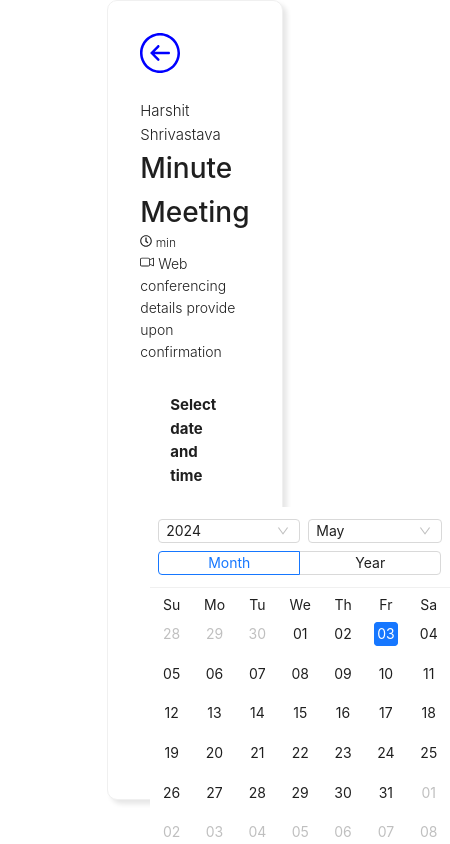
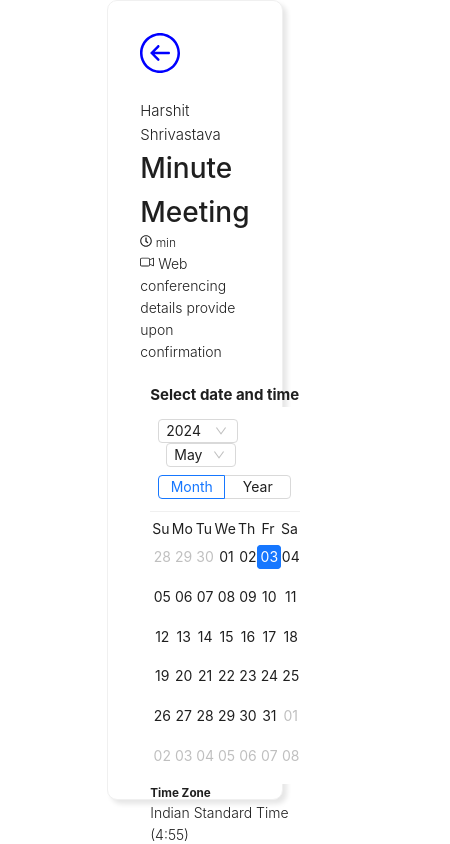
Before and after one commit to harshit340/MeetSchedular, a Next.js app in the folder meetschedular/: page /page2 in a window 390 px wide. Shown: the top 844 px of the page, 450 px wide, since content can reach past the window. Built offline with nearby package versions, Linux system fonts and the light colour scheme.

Commit message:
done with project

```diff
--- a/meetschedular/src/app/_calender/page.tsx
+++ b/meetschedular/src/app/_calender/page.tsx
@@ -36,10 +36,10 @@ export default function Calender({ onDateSelected }: CalenderProps) {
         <>
            { selectedDate?<>
            <div className='layout-time'>
-           <div className='calender-part'>
-            <h2 style={{padding:"20px"}}>Select date and time</h2>
-            <Calendar className='calender-style' fullscreen={false} onPanelChange={onPanelChange} onSelect={onSelect}/>
-            <div style={{padding:"20px"}}>
+           <div className='calender-part-button'>
+            <h2 >Select date and time</h2>
+            <Calendar className='calender-part-style' fullscreen={false} onPanelChange={onPanelChange} onSelect={onSelect}/>
+            <div >
                 <h3>Time Zone</h3>
                 <h5 style={{fontSize:"14px" , fontWeight:300}}>Indian Standard Time (4:55)</h5>
             </div>
@@ -51,9 +51,9 @@ export default function Calender({ onDateSelected }: CalenderProps) {
            </>
            :<>
          <div className='calender-part'>
-            <h2 style={{padding:"20px"}}>Select date and time</h2>
+            <h2 >Select date and time</h2>
            <Calendar className='calender-style' fullscreen={false} onPanelChange={onPanelChange} onSelect={onSelect}/>
-            <div style={{padding:"20px"}}>
+            <div >
                 <h3>Time Zone</h3>
                 <h5 style={{fontSize:"14px" , fontWeight:300}}>Indian Standard Time (4:55)</h5>
             </div>
--- a/meetschedular/src/app/_timer/page.tsx
+++ b/meetschedular/src/app/_timer/page.tsx
@@ -2,6 +2,7 @@ import { Button } from 'antd';
 import React from 'react';
 import { useRouter } from "next/navigation"
 import { MdVisibility } from 'react-icons/md';
+import "../style/timer.css"
 
 export default function Timer({selectedDate}) {
   const [timeSlots,setTimeSlots]=React.useState([]);
@@ -35,7 +36,21 @@ function handleSubmit() {
 
   return (
 
-    <div style={{padding:"20px"}}>
+    <div className='button-part'>
+   <h4 className='button-header'>{selectedDate ? selectedDate.format('YYYY-MM-DD') : 'No date selected'}</h4>
+   <div  className='button-format'>
+                    {timeSlots?.map((time,index)=>(
+                        <Button className='button-style' onClick={handleSubmit} key={index}>{time}</Button>
+                    ))}
+                </div>
+
+    </div>
+
+  )
+}
+
+
+{/* <div style={{padding:"20px"}}>
    <h4 style={{margin:"20px" , paddingLeft:"23px"}}>{selectedDate ? selectedDate.format('YYYY-MM-DD') : 'No date selected'}</h4>
    <div style={{ display:"flex" , flexDirection:"column" ,maxHeight:'430px' , overflow:"auto"}} >
                     {timeSlots?.map((time,index)=>(
@@ -43,7 +58,4 @@ function handleSubmit() {
                     ))}
                 </div>
 
-    </div>
-
-  )
-}
+    </div> */}
--- a/meetschedular/src/app/schedule/page.tsx
+++ b/meetschedular/src/app/schedule/page.tsx
@@ -38,7 +38,7 @@ export default function Schedule(){
 
 
            <div className='user-info'>
-            <p style={{fontWeight:"600", fontSize:"20px" ,padding:"10px"}}>Enter Details</p>
+            <h5 style={{fontWeight:"600", fontSize:"20px" ,padding:"10px"}}>Enter Details</h5>
             <Form name="trigger" style={{ maxWidth: 600 }} layout="vertical" autoComplete="off">
             <div style={{padding:"10px"}}>
             <Form.Item  name="Name" label="Name" rules={[{ required: true, message: 'Please input!' }]}>
--- a/meetschedular/src/app/style/Home.css
+++ b/meetschedular/src/app/style/Home.css
@@ -57,3 +57,9 @@ button:hover{
     }
 
   }
+
+  @media (max-width: 500px) {
+    .card-layout {
+        min-width: 150px;
+    }
+}
--- a/meetschedular/src/app/style/callender.css
+++ b/meetschedular/src/app/style/callender.css
@@ -16,24 +16,11 @@
 
 .layout-time{
     display: flex;
+    border-left:1px solid rgb(206, 204, 204);
+    padding-left:10px;
 }
 
-@media (max-width:768px){
-    .layout-time{
-        flex-direction: column;
-    }
-    .calender-part{
-        border:none;
-        margin:auto;
-        padding:none;
 
-    }
-    .calender-style{
-        width:250px;
-    }
-
-
-}
 @media (max-width:900px){
     .calender-style{
         width:300px
@@ -43,3 +30,55 @@
     }
 
 }
+
+@media (max-width:770px){
+    .calender-part{
+        padding-top:20px;
+        border:none;
+        width:200px;
+
+    }
+    .calender-style{
+        width:200px;
+        padding:none;
+    }
+
+
+}
+@media (max-width:768px){
+    .calender-part{
+        padding-top:20px;
+        border:none;
+        width:200px;
+
+    }
+    .calender-style{
+        width:150px;
+
+        padding:none;
+    }
+    .layout-time{
+        border:none;
+    }
+
+}
+
+.calender-part-style{
+ width:500px;
+
+}
+
+@media (max-width:1107px){
+    .calender-part-style{
+        width:250px;
+    }
+
+}
+
+
+@media (max-width:770px){
+    .layout-time{
+        display: flex;
+        flex-direction: column;
+    }
+}
--- a/meetschedular/src/app/style/page2.css
+++ b/meetschedular/src/app/style/page2.css
@@ -37,3 +37,9 @@
 
     }
 }
+
+@media (max-width: 500px) {
+    .card-layout {
+        min-width: 150px;
+    }
+}
--- a/meetschedular/src/app/style/schedule.css
+++ b/meetschedular/src/app/style/schedule.css
@@ -30,7 +30,7 @@
     justify-content: center;
 }
 
-@media (max-width:660px){
+@media (max-width:782px){
     .main-content{
         flex-direction: column;
     }
--- /dev/null
+++ b/meetschedular/src/app/style/timer.css
@@ -0,0 +1,28 @@
+*{
+    margin:0px;
+    padding:0px;
+    box-sizing: border-box;
+}
+
+.button-header{
+    text-align: center;
+}
+
+.button-format{
+    display: flex;
+    flex-direction: column;
+    max-height: 430px;
+    overflow: auto;
+}
+
+.button-style{
+    margin:10px ;
+     padding:30px 40px 30px 40px;
+}
+
+@media (max-width:770px){
+    .button-format{
+        flex-direction: row;
+        max-width:500px;
+    }
+}
```
